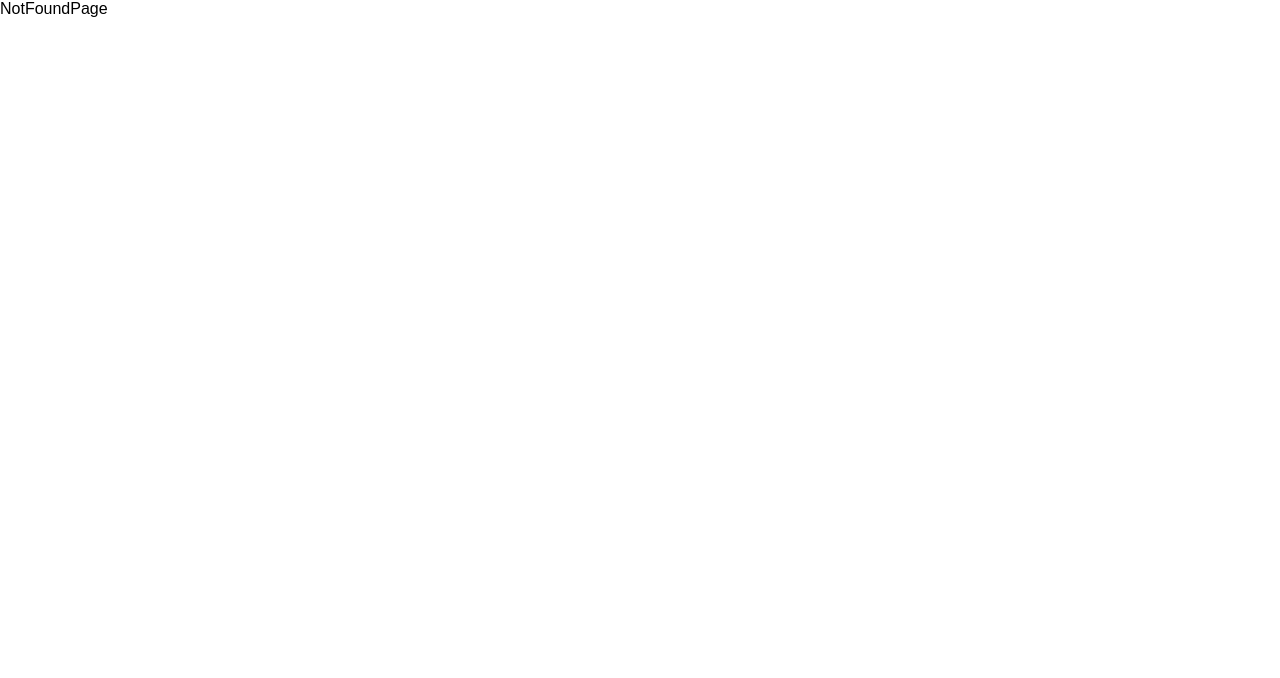
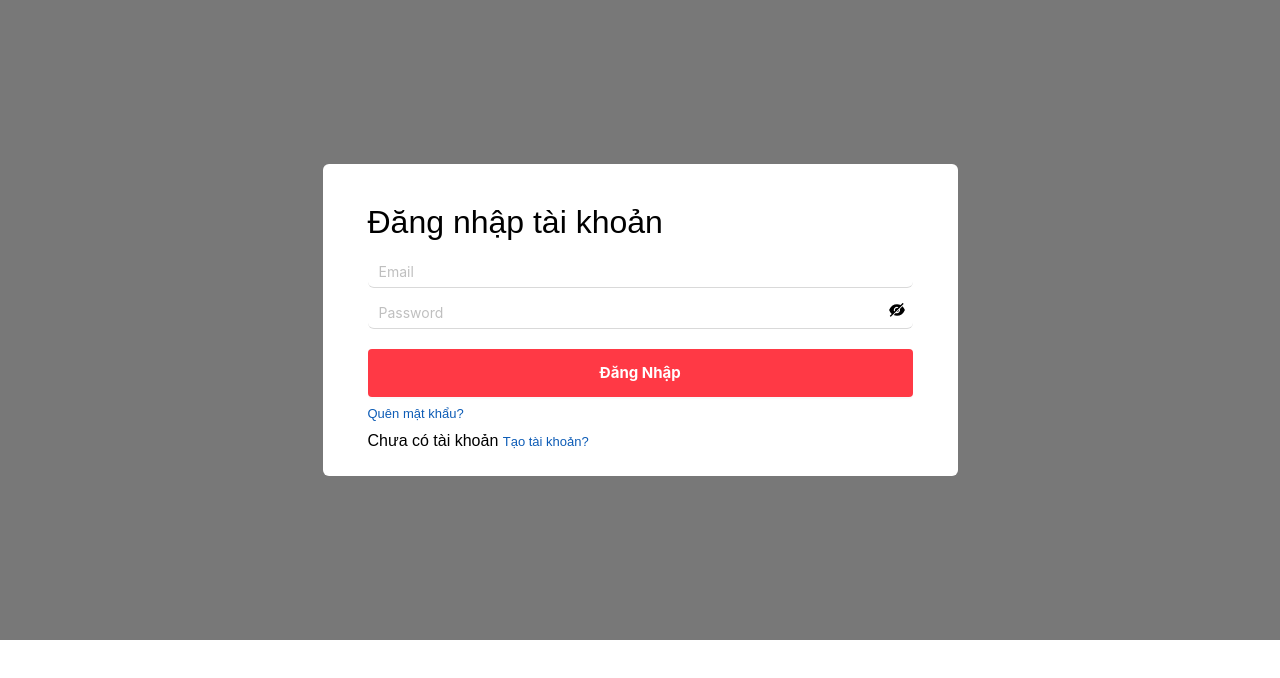
Before and after one commit to ntvinh231/LVTN_Clothes, a React (Create React App) app in the folder Front-end/: page /sign-in in a window 1280 px wide. Shown: the top 678 px of the page. Built offline with nearby package versions, Linux system fonts and the light colour scheme.

Commit message:
build SignIn and SignUp

```diff
--- /dev/null
+++ b/Front-end/src/components/ButtonComponent/ButtonComponent.jsx
@@ -0,0 +1,23 @@
+import { Button } from 'antd';
+import React, { useState } from 'react';
+
+const ButtonComponent = ({ size, backgroundHover, styleButton, styleTextButton, textButton, ...rest }) => {
+	const [isHovered, setIsHovered] = useState(false);
+
+	return (
+		<Button
+			size={size}
+			style={{
+				...styleButton,
+				background: isHovered ? backgroundHover : styleButton.background,
+			}}
+			onMouseEnter={() => setIsHovered(true)}
+			onMouseLeave={() => setIsHovered(false)}
+			{...rest}
+		>
+			<span style={styleTextButton}>{textButton}</span>
+		</Button>
+	);
+};
+
+export default ButtonComponent;
--- /dev/null
+++ b/Front-end/src/components/InputForm/InputForm.jsx
@@ -0,0 +1,13 @@
+import React, { useState } from 'react';
+import { WrapperInputStyle } from './style';
+const InputForm = (props) => {
+	const [valueInput, setValueInput] = useState('');
+	const { placeholder = 'Nhập thông tin', ...rests } = props;
+	return (
+		<div>
+			<WrapperInputStyle placeholder={placeholder} valueInput={valueInput} {...rests} />
+		</div>
+	);
+};
+
+export default InputForm;
--- /dev/null
+++ b/Front-end/src/components/InputForm/style.js
@@ -0,0 +1,12 @@
+import { Input } from 'antd';
+import styled from 'styled-components';
+
+export const WrapperInputStyle = styled(Input)`
+	border-top: none;
+	border-right: none;
+	border-left: none;
+	outline: none;
+	&:focus {
+		background-color: rgb(232, 240, 254);
+	}
+`;
--- /dev/null
+++ b/Front-end/src/pages/SignInPage/SignInPage.jsx
@@ -0,0 +1,66 @@
+import React, { useState } from 'react';
+import { WrapperContainer, WrapperTextLight } from './style';
+import InputForm from '../../components/InputForm/InputForm';
+import ButtonComponent from '../../components/ButtonComponent/ButtonComponent';
+import { EyeFilled, EyeInvisibleFilled } from '@ant-design/icons';
+const SignInPage = () => {
+	const [isShowPassword, setIsShowPassword] = useState(false);
+	const handleShowPassword = () => {
+		setIsShowPassword(!isShowPassword);
+	};
+	return (
+		<div
+			style={{
+				display: 'flex',
+				alignItems: 'center',
+				justifyContent: 'center',
+				background: 'rgba(0,0,0,0.53)',
+				height: '80vh',
+			}}
+		>
+			<div style={{ width: '635px', height: '312px', borderRadius: '6px', background: '#fff' }}>
+				<WrapperContainer>
+					<h1>Đăng nhập tài khoản</h1>
+					<InputForm style={{ marginBottom: '10px' }} placeholder="Email"></InputForm>
+					<div style={{ position: 'relative' }}>
+						<span
+							style={{
+								zIndex: 10,
+								position: 'absolute',
+								top: '4px',
+								right: '8px',
+								cursor: 'pointer',
+							}}
+							onClick={handleShowPassword}
+						>
+							{isShowPassword ? <EyeFilled /> : <EyeInvisibleFilled />}
+						</span>
+						<InputForm placeholder="Password" type={isShowPassword ? 'text' : 'password'}></InputForm>
+					</div>
+					<ButtonComponent
+						bordered="false"
+						size={40}
+						backgroundHover="#0089ff"
+						styleButton={{
+							background: 'rgb(255, 57, 69)',
+							height: '48px',
+							width: '100%',
+							border: 'none',
+							borderRadius: '4px',
+							transition: 'background 0.3s ease',
+							margin: '20px 0 10px',
+						}}
+						textButton={'Đăng Nhập'}
+						styleTextButton={{ color: '#fff', fontSize: '15px', fontWeight: '700' }}
+					></ButtonComponent>
+					<WrapperTextLight>Quên mật khẩu?</WrapperTextLight>
+					<p>
+						Chưa có tài khoản <WrapperTextLight>Tạo tài khoản?</WrapperTextLight>{' '}
+					</p>
+				</WrapperContainer>
+			</div>
+		</div>
+	);
+};
+
+export default SignInPage;
--- /dev/null
+++ b/Front-end/src/pages/SignInPage/style.js
@@ -0,0 +1,15 @@
+import styled from 'styled-components';
+
+export const WrapperContainer = styled.div`
+	flex: 1;
+	padding: 40px 45px 24px;
+	display: flex;
+	flex-direction: column;
+`;
+
+export const WrapperTextLight = styled.span`
+	color: rgb(13, 92, 182);
+	font-size: 13px;
+	margin-bottom: 10px;
+	cursor: pointer;
+`;
--- /dev/null
+++ b/Front-end/src/pages/SignUpPage/SignUpPage.jsx
@@ -0,0 +1,84 @@
+import React, { useState } from 'react';
+import { WrapperContainer, WrapperTextLight } from '../SignInPage/style';
+import InputForm from '../../components/InputForm/InputForm';
+import ButtonComponent from '../../components/ButtonComponent/ButtonComponent';
+import { EyeFilled, EyeInvisibleFilled } from '@ant-design/icons';
+const SignUpPage = () => {
+	const [isShowPassword, setIsShowPassword] = useState(false);
+	const [isShowPasswordConfirm, setIsShowPasswordConfirm] = useState(false);
+
+	return (
+		<div
+			style={{
+				display: 'flex',
+				alignItems: 'center',
+				justifyContent: 'center',
+				background: 'rgba(0,0,0,0.53)',
+				height: '80vh',
+			}}
+		>
+			<div style={{ width: '635px', height: '350px', borderRadius: '6px', background: '#fff' }}>
+				<WrapperContainer>
+					<h1>Đăng nhập tài khoản</h1>
+					<InputForm style={{ marginBottom: '10px' }} placeholder="Email"></InputForm>
+					<div style={{ position: 'relative' }}>
+						<span
+							style={{
+								zIndex: 10,
+								position: 'absolute',
+								top: '4px',
+								right: '8px',
+								cursor: 'pointer',
+							}}
+							onClick={() => setIsShowPassword(!isShowPassword)}
+						>
+							{isShowPassword ? <EyeFilled /> : <EyeInvisibleFilled />}
+						</span>
+						<InputForm
+							style={{ marginBottom: '10px' }}
+							placeholder="Password"
+							type={isShowPassword ? 'text' : 'password'}
+						></InputForm>
+					</div>
+					<div style={{ position: 'relative' }}>
+						<span
+							style={{
+								zIndex: 10,
+								position: 'absolute',
+								top: '4px',
+								right: '8px',
+								cursor: 'pointer',
+							}}
+							onClick={() => setIsShowPasswordConfirm(!isShowPasswordConfirm)}
+						>
+							{isShowPasswordConfirm ? <EyeFilled /> : <EyeInvisibleFilled />}
+						</span>
+						<InputForm placeholder="Confirm password" type={isShowPasswordConfirm ? 'text' : 'password'}></InputForm>
+					</div>
+					<ButtonComponent
+						bordered="false"
+						size={40}
+						backgroundHover="#0089ff"
+						styleButton={{
+							background: 'rgb(255,57,69)',
+							height: '48px',
+							width: '100%',
+							border: 'none',
+							borderRadius: '4px',
+							transition: 'background 0.3s ease',
+							margin: '20px 0 10px',
+						}}
+						textButton={'Đăng Nhập'}
+						styleTextButton={{ color: '#fff', fontSize: '15px', fontWeight: '700' }}
+					></ButtonComponent>
+					<WrapperTextLight>Quên mật khẩu?</WrapperTextLight>
+					<p>
+						Bạn đã có tài khoản tài khoản <WrapperTextLight>Đăng nhập</WrapperTextLight>{' '}
+					</p>
+				</WrapperContainer>
+			</div>
+		</div>
+	);
+};
+
+export default SignUpPage;
--- /dev/null
+++ b/Front-end/src/pages/SignUpPage/style.js
@@ -0,0 +1,15 @@
+import styled from 'styled-components';
+
+export const WrapperContainer = styled.div`
+	flex: 1;
+	padding: 40px 45px 24px;
+	display: flex;
+	flex-direction: column;
+`;
+
+export const WrapperTextLight = styled.span`
+	color: rgb(13, 92, 182);
+	font-size: 13px;
+	margin-bottom: 10px;
+	cursor: pointer;
+`;
--- a/Front-end/src/routes/index.js
+++ b/Front-end/src/routes/index.js
@@ -2,6 +2,8 @@ import HomePage from '../pages/HomePage/HomePage';
 import NotFoundPage from '../pages/NotFoundPage/NotFoundPage';
 import OrderPage from '../pages/OrderPage/OrderPage';
 import ProductPage from '../pages/ProductPage/ProductPage';
+import SignInPage from '../pages/SignInPage/SignInPage';
+import SignUpPage from '../pages/SignUpPage/SignUpPage';
 
 export const routes = [
 	{
@@ -20,6 +22,16 @@ export const routes = [
 		isShowHeader: true,
 	},
 	{
+		path: '/sign-in',
+		page: SignInPage,
+		isShowHeader: false,
+	},
+	{
+		path: '/sign-up',
+		page: SignUpPage,
+		isShowHeader: false,
+	},
+	{
 		path: '*',
 		page: NotFoundPage,
 		isShowHeader: false,
```
